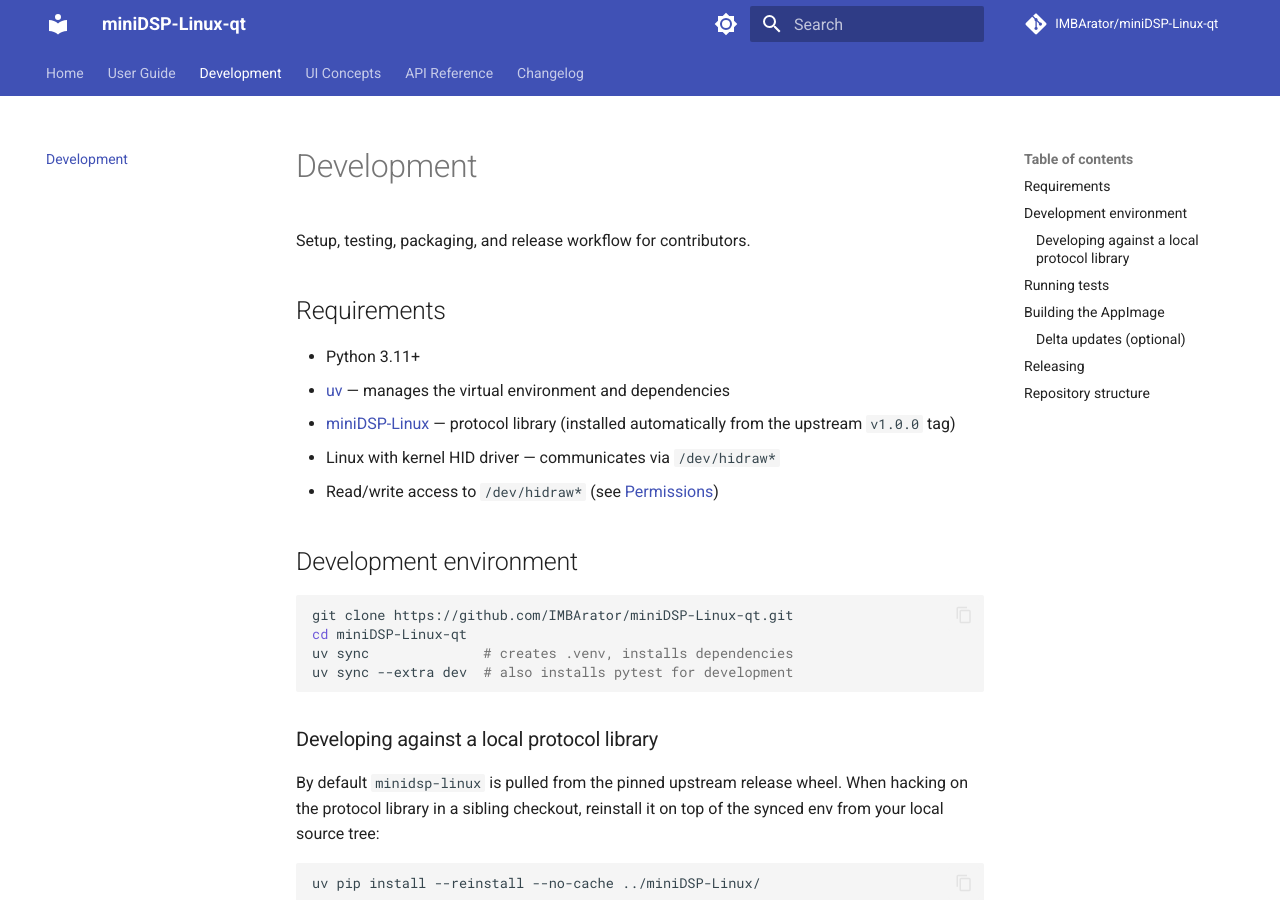
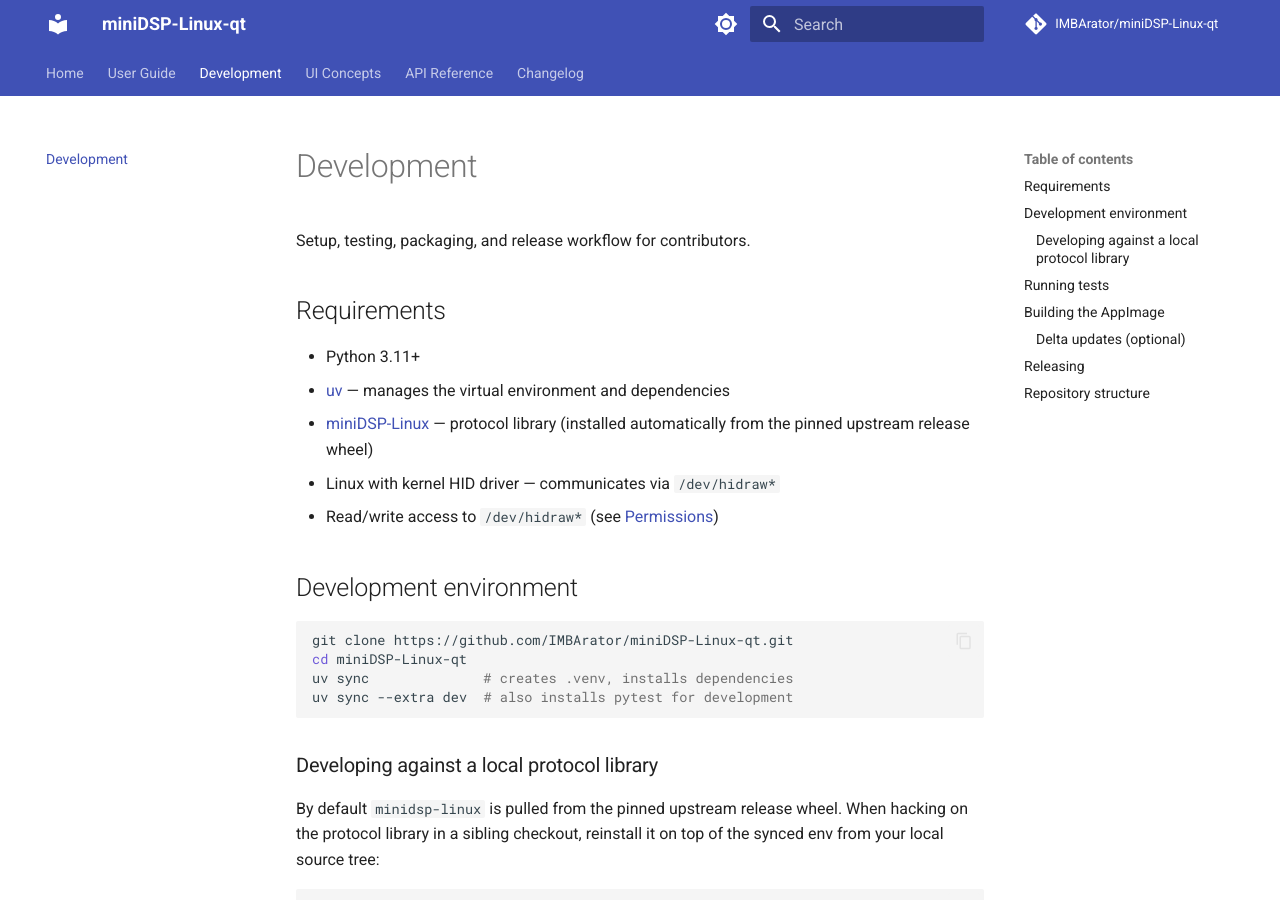
Before and after one commit to IMBArator/miniDSP-Linux-qt, an MkDocs documentation site: the page built from docs/development.md, in a window 1280 px wide and 900 px high. Built offline with MkDocs 1.6.1 and Material for MkDocs 9.7.7, drawn with Linux system fonts in a browser that asks for light colours; comment, search, counter and statistics services are not loaded.

Commit message:
build(deps): bump minidsp-linux to 1.1.0
1.1.0 adds freq_hz_to_raw, the inverse frequency encoder the PEQ and
crossover marker-drag features depend on. The previous 1.0.1 pin lacked
it, so a plain 'uv run pytest' / 'make test' (which resyncs to the pinned
wheel) failed at import and required the --no-sync local-lib workaround.

With 1.1.0 the standard test command passes again (445 tests), so the
--no-sync dance is no longer needed for day-to-day work. Also drop a
stale 'v1.0.0 tag' reference in the development guide.

```diff
--- a/docs/development.md
+++ b/docs/development.md
@@ -6,7 +6,7 @@
 
 - Python 3.11+
 - [uv](https://docs.astral.sh/uv/) — manages the virtual environment and dependencies
-- [miniDSP-Linux](https://github.com/IMBArator/miniDSP-Linux) — protocol library (installed automatically from the upstream `v1.0.0` tag)
+- [miniDSP-Linux](https://github.com/IMBArator/miniDSP-Linux) — protocol library (installed automatically from the pinned upstream release wheel)
 - Linux with kernel HID driver — communicates via `/dev/hidraw*`
 - Read/write access to `/dev/hidraw*` (see [Permissions](https://github.com/IMBArator/miniDSP-Linux-qt#permissions))
 
--- a/pyproject.toml
+++ b/pyproject.toml
@@ -9,7 +9,7 @@
 requires-python = ">=3.11"
 dependencies = [
     "PySide6-Essentials>=6.8",
-    "minidsp-linux @ https://github.com/IMBArator/miniDSP-Linux/releases/download/v1.0.1/minidsp_linux-1.0.1-py3-none-any.whl",
+    "minidsp-linux @ https://github.com/IMBArator/miniDSP-Linux/releases/download/v1.1.0/minidsp_linux-1.1.0-py3-none-any.whl",
 ]
 
 [project.optional-dependencies]
```
Also changed, not shown: 1 other file.
